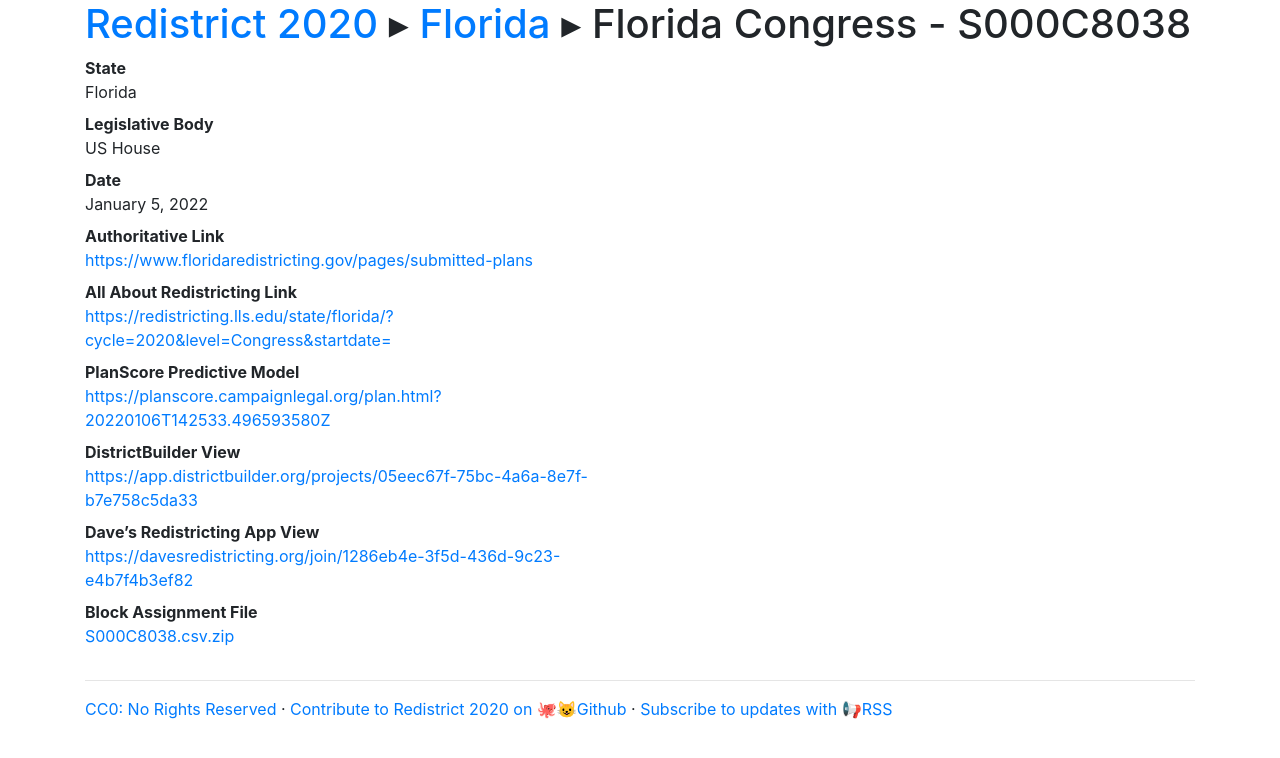
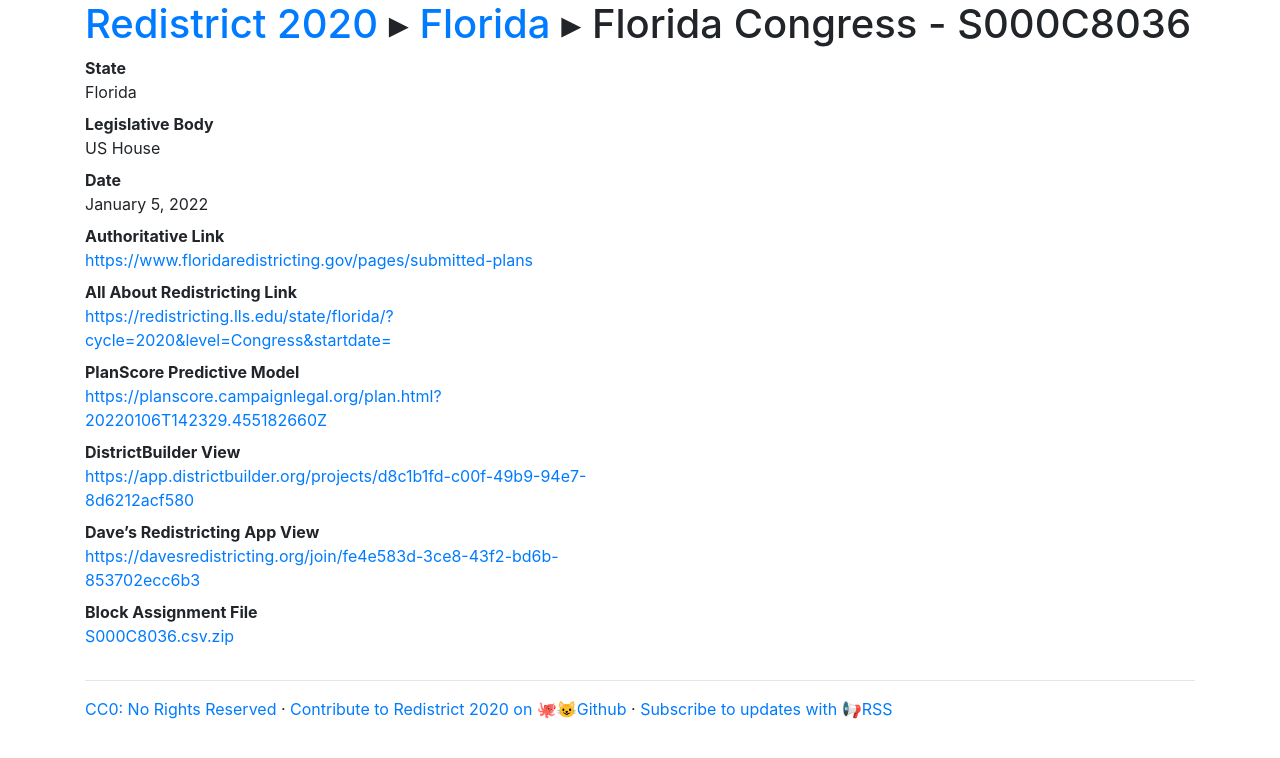
Before and after one commit to PlanScore/Redistrict2020, a Jekyll site: the page built from _plans/FL-2021-11-congress-S000C8036.md, in a window 1280 px wide. Shown: the top 758 px of the page. Built offline with Jekyll 4.4.1, drawn with Linux system fonts in a browser that asks for light colours; nearby versions of some CDN libraries.

Commit message:
Update FL-2021-11-congress-S000C8036.md

```diff
--- a/_plans/FL-2021-11-congress-S000C8036.md
+++ b/_plans/FL-2021-11-congress-S000C8036.md
@@ -1,16 +1,16 @@
 ---
 state: Florida
-title: Florida Congress - S000C8038
+title: Florida Congress - S000C8036
 body: US House
 date: 2022-01-05
 authoritative_link: https://www.floridaredistricting.gov/pages/submitted-plans
 allabout_link: https://redistricting.lls.edu/state/florida/?cycle=2020&level=Congress&startdate=
-planscore_link: https://planscore.campaignlegal.org/plan.html?20220106T142533.496593580Z
-districtbuilder_link: https://app.districtbuilder.org/projects/05eec67f-75bc-4a6a-8e7f-b7e758c5da33
-davesredist_link: https://davesredistricting.org/join/1286eb4e-3f5d-436d-9c23-e4b7f4b3ef82
+planscore_link: https://planscore.campaignlegal.org/plan.html?20220106T142329.455182660Z
+districtbuilder_link: https://app.districtbuilder.org/projects/d8c1b1fd-c00f-49b9-94e7-8d6212acf580
+davesredist_link: https://davesredistricting.org/join/fe4e583d-3ce8-43f2-bd6b-853702ecc6b3
 five38_link:
 shapefile_file:
-blockassignment_file: /files/FL-2022-01/S000C8038.csv.zip
+blockassignment_file: /files/FL-2022-01/S000C8036.csv.zip
 simplegeojson_file:
 
 layout: plan-page
```
